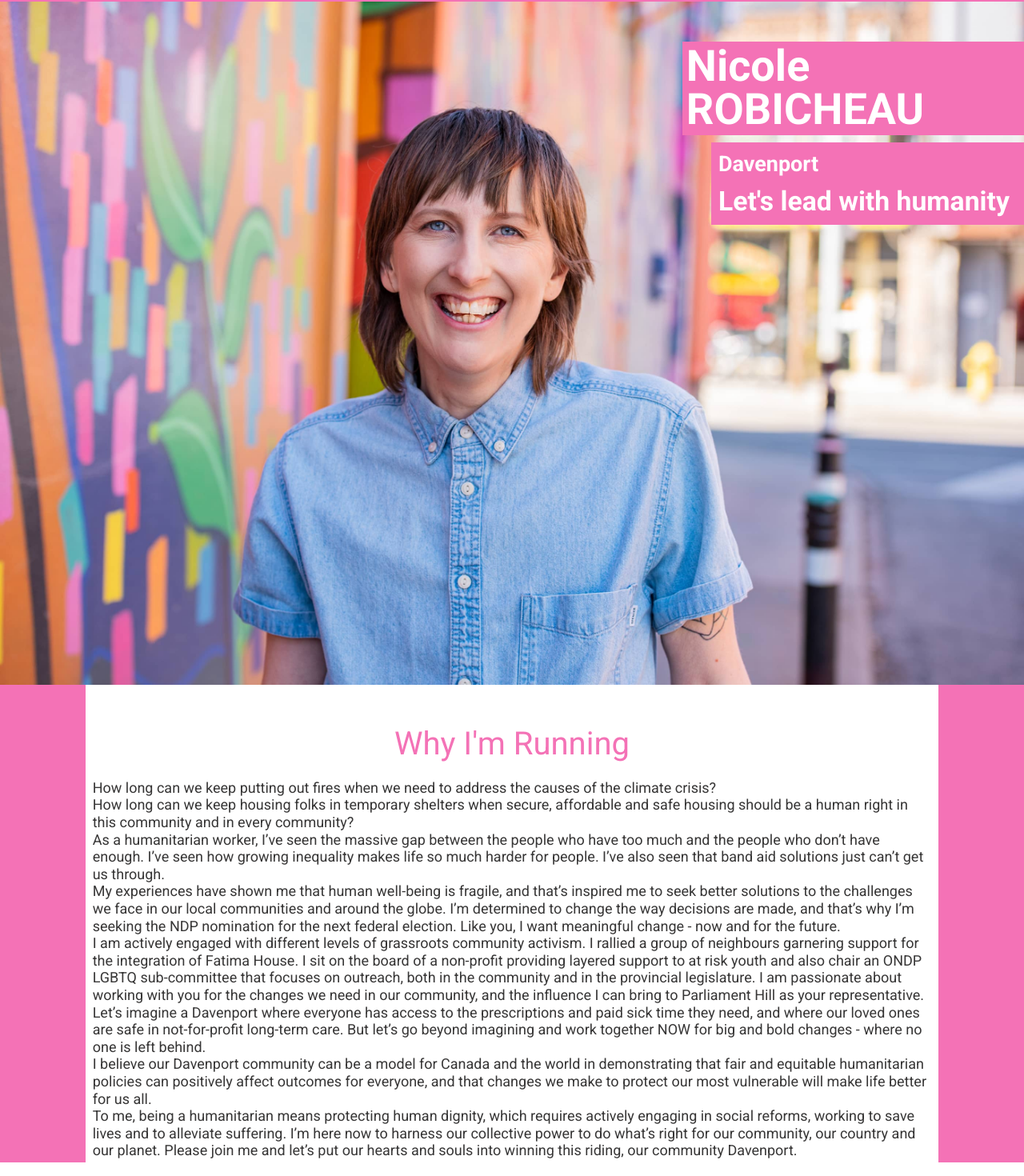
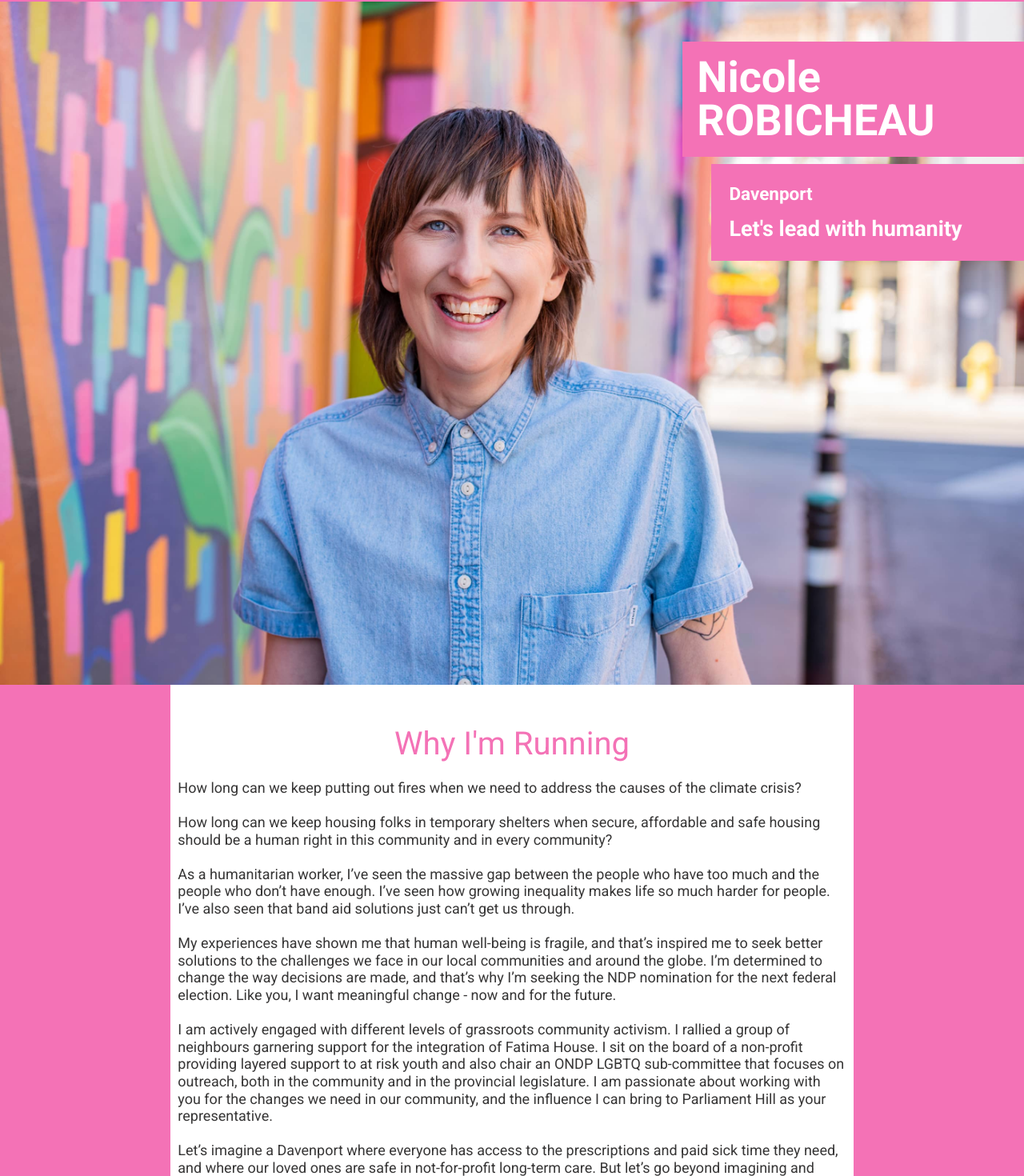
Before and after one commit to wils3005/robicheau.ca, a Next.js app: page / in a window 1280 px wide. Shown: the part 84-1554 px from the top of the page at 80% size. Built offline with nearby package versions, Linux system fonts and the light colour scheme; a web font is replaced by a local one.

Commit message:
Mon, 10 May 2021 18:55:31 GMT
 2 files changed, 12 insertions(+), 12 deletions(-)

```diff
--- a/components/hero-image.tsx
+++ b/components/hero-image.tsx
@@ -9,17 +9,17 @@ const HeroImage: FC = () => {
         src="nicole-robicheau-outdoor-headshot-2800x1869.jpg"
       />
       <div className="hero--title flex flex-col items-end text-right w-1/3">
-        <p className="bg-primary font-black my-1 p-1 sm:text-2xl md:text-4xl lg:text-5xl text-left text-white w-full">
+        <p className="bg-primary font-black my-1 p-1 md:p-2 lg:p-3 xl:p-4 text-lg md:text-4xl lg:text-5xl text-left text-white w-full">
           Nicole
           <br />
           ROBICHEAU
         </p>
 
-        <div className="bg-primary my-1 p-1 pull-right text-left text-white w-11/12">
-          <p className="font-bold p-1 sm:text-lg md:text-xl lg:text-2xl">
+        <div className="bg-primary my-1 p-1 md:p-2 lg:p-3 xl:p-4 pull-right text-left text-white w-11/12">
+          <p className="font-bold p-1 text-md md:text-lg lg:text-xl">
             Davenport
           </p>
-          <p className="font-extrabold p-1 sm:text-xl md:text-2xl lg:text-3xl">
+          <p className="font-extrabold p-1 text-lg md:text-xl lg:text-2xl">
             Let&apos;s lead with humanity
           </p>
         </div>
--- a/components/why-im-running.tsx
+++ b/components/why-im-running.tsx
@@ -3,27 +3,26 @@ import React, { FC } from "react";
 const WhyImRunning: FC = () => {
   return (
     <section className="section section-meet bg-primary" id="why-im-running">
-      <div className="bg-white mx-auto px-2 py-1 w-10/12">
+      <div className="bg-white mx-auto px-2 py-1 w-11/12 md:w-10/12 lg:w-9/12 xl:w-8/12">
         <h1 className="section--title">Why I&apos;m Running</h1>
-
         <p>
           How long can we keep putting out fires when we need to address the
           causes of the climate crisis?
         </p>
-
+        <br />
         <p>
           How long can we keep housing folks in temporary shelters when secure,
           affordable and safe housing should be a human right in this community
           and in every community?
         </p>
-
+        <br />
         <p>
           As a humanitarian worker, I’ve seen the massive gap between the people
           who have too much and the people who don’t have enough. I’ve seen how
           growing inequality makes life so much harder for people. I’ve also
           seen that band aid solutions just can’t get us through.
         </p>
-
+        <br />
         <p>
           My experiences have shown me that human well-being is fragile, and
           that’s inspired me to seek better solutions to the challenges we face
@@ -33,6 +32,7 @@ const WhyImRunning: FC = () => {
           change - now and for the future.
         </p>
 
+        <br />
         <p>
           I am actively engaged with different levels of grassroots community
           activism. I rallied a group of neighbours garnering support for the
@@ -43,7 +43,7 @@ const WhyImRunning: FC = () => {
           you for the changes we need in our community, and the influence I can
           bring to Parliament Hill as your representative.
         </p>
-
+        <br />
         <p>
           Let’s imagine a Davenport where everyone has access to the
           prescriptions and paid sick time they need, and where our loved ones
@@ -51,14 +51,14 @@ const WhyImRunning: FC = () => {
           imagining and work together NOW for big and bold changes - where no
           one is left behind.
         </p>
-
+        <br />
         <p>
           I believe our Davenport community can be a model for Canada and the
           world in demonstrating that fair and equitable humanitarian policies
           can positively affect outcomes for everyone, and that changes we make
           to protect our most vulnerable will make life better for us all.
         </p>
-
+        <br />
         <p>
           To me, being a humanitarian means protecting human dignity, which
           requires actively engaging in social reforms, working to save lives
```
